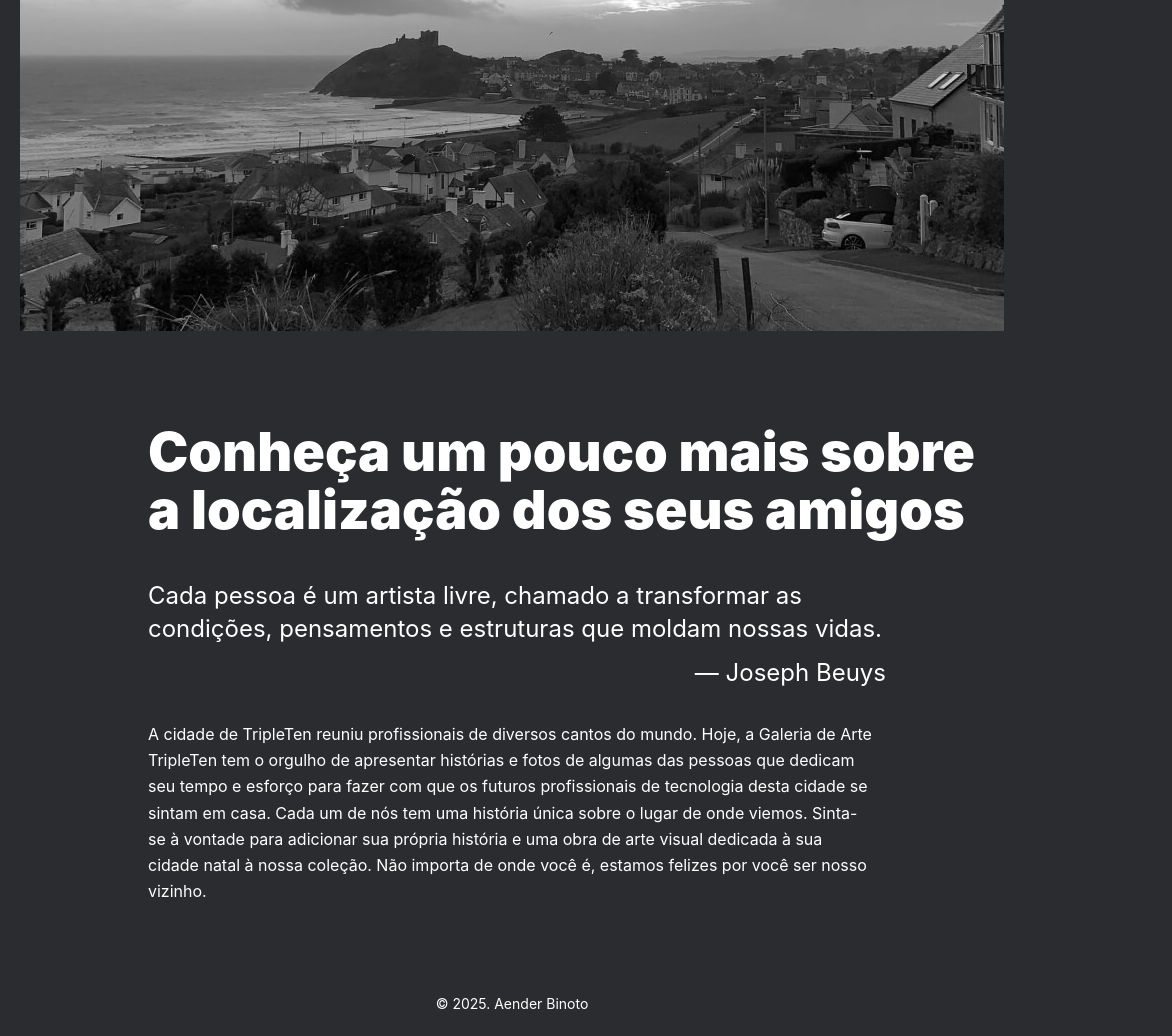
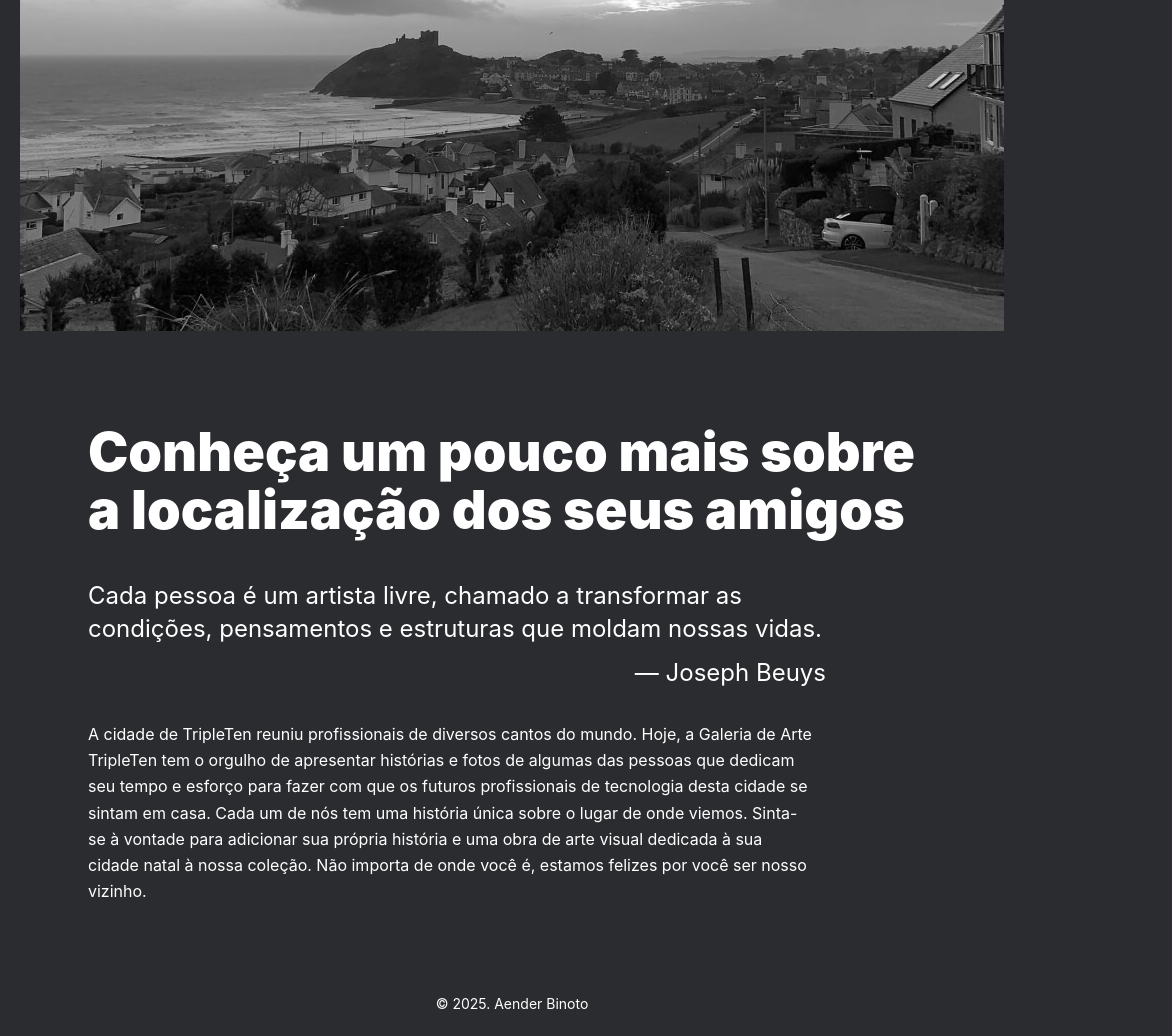
Before and after one commit to aenderb/web_project_homeland, a plain HTML site: page index.html in a window 1024 px wide. Shown: the part 838-1874 px from the top of the page, 1172 px wide, since content can reach past the window. Drawn offline with Linux system fonts and the light colour scheme; a web font is replaced by a local one.

Commit message:
Nova atualização do projeto - fix first review

```diff
--- a/blocks/intro.css
+++ b/blocks/intro.css
@@ -1,5 +1,5 @@
 .intro {
-  width: 100%;
+  max-width: 984px;
   display: flex;
   flex-direction: column;
   margin: 0;
@@ -48,21 +48,25 @@
   max-width: 725px;
 }
 
+@media (min-width: 769px) and (max-width: 1150px) {
+  .intro {
+    padding-left: 88px;
+  }
+}
+
 @media screen and (max-width: 768px) {
   .intro {
     padding-left: 24px;
   }
-
   .intro__title {
     font-size: 2.812rem;
   }
 }
 
-@media screen and (max-width: 320px) {
+@media (max-width: 320px) {
   .intro {
     padding-left: 16px;
   }
-
   .intro__title {
     font-size: 2rem;
   }
--- a/index.html
+++ b/index.html
@@ -64,7 +64,7 @@
         </section>
       </main>
       <footer class="footer">
-        <p class="footer__author">© 2025. Aender Binoto</p>
+        <p class="footer__author">&copy; 2025. Aender Binoto</p>
       </footer>
     </div>
   </body>
--- a/pages/index.css
+++ b/pages/index.css
@@ -1,6 +1,5 @@
 @import url("../vendor/normalize.css");
 @import url("../vendor/fonts.css");
-
 @import url("../blocks/page.css");
 @import url("../blocks/header.css");
 @import url("../blocks/lead.css");
```
